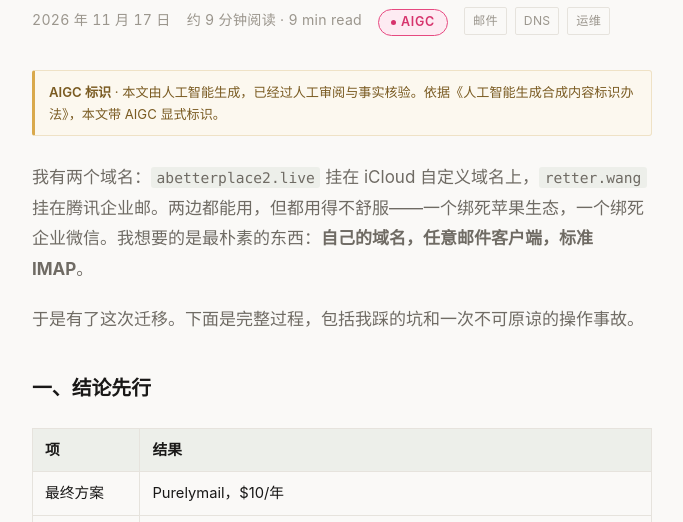
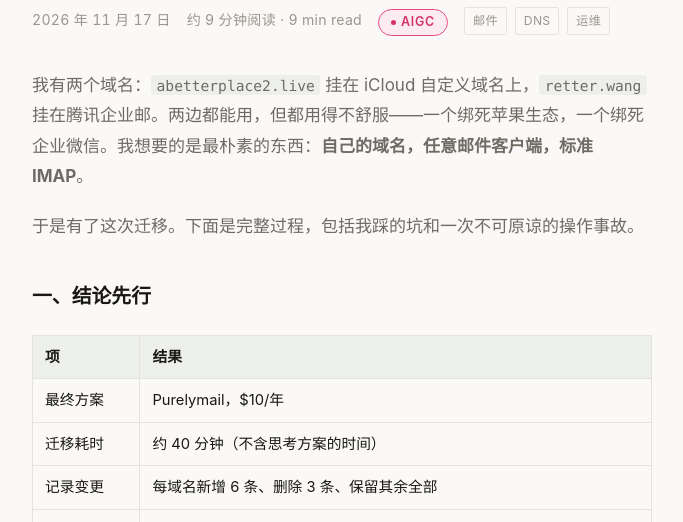
Before and after one commit to retterwang/retterwang.github.io, a plain HTML site: page blog/purelymail-migration/index.html in a window 1280 px wide. Shown: the part 278-800 px from the top of the page, without its empty margins (298-981 px from the left). Drawn offline with Linux system fonts and the light colour scheme; a web font is replaced by a local one.

Commit message:
chore(blog): 重新构建页面，同步徽章与标识调整

```diff
--- a/blog/feed.xml
+++ b/blog/feed.xml
@@ -8,7 +8,7 @@
     <language>zh-CN</language>
     <managingEditor>me@retter.wang (王文昊 · Wang Wenhao)</managingEditor>
     <webMaster>me@retter.wang (王文昊 · Wang Wenhao)</webMaster>
-    <lastBuildDate>Tue, 17 Nov 2026 10:44:34 +0800</lastBuildDate>
+    <lastBuildDate>Tue, 17 Nov 2026 10:45:29 +0800</lastBuildDate>
     <generator>retter.wang blog build.py</generator>
     <item>
       <title>域名邮箱迁移实录：从 iCloud + 腾讯企业邮到 Purelymail</title>
--- a/blog/purelymail-migration/index.html
+++ b/blog/purelymail-migration/index.html
@@ -284,21 +284,6 @@ section{scroll-margin-top:24px;}
   letter-spacing:.02em;
 }
 
-/* ---- 文章页 AIGC 显式标识块 ---- */
-.aigc-note{
-  font-family:var(--sans);
-  font-size:.82rem;
-  line-height:1.7;
-  color:#7A5B22;
-  background:#FCF8EF;
-  border:1px solid #EFE2C6;
-  border-left:3px solid #D9A94C;
-  border-radius:3px;
-  padding:10px 14px;
-  margin:0 0 26px;
-}
-.aigc-note b{font-weight:600;}
-
 /* ---- 正文 ---- */
 .post-body{padding-bottom:var(--section-gap);}
 .post-body .prose{max-width:var(--measure);}
@@ -369,7 +354,6 @@ section{scroll-margin-top:24px;}
     </header>
 
     <div class="post-body prose">
-    <div class="aigc-note"><b>AIGC 标识</b> · 本文由人工智能生成，已经过人工审阅与事实核验。依据《人工智能生成合成内容标识办法》，本文带 AIGC 显式标识。</div>
 <p>我有两个域名：<code>abetterplace2.live</code> 挂在 iCloud 自定义域名上，<code>retter.wang</code> 挂在腾讯企业邮。两边都能用，但都用得不舒服——一个绑死苹果生态，一个绑死企业微信。我想要的是最朴素的东西：<strong>自己的域名，任意邮件客户端，标准 IMAP</strong>。</p>
 <p>于是有了这次迁移。下面是完整过程，包括我踩的坑和一次不可原谅的操作事故。</p>
 <h2 id="_1">一、结论先行</h2>
```
